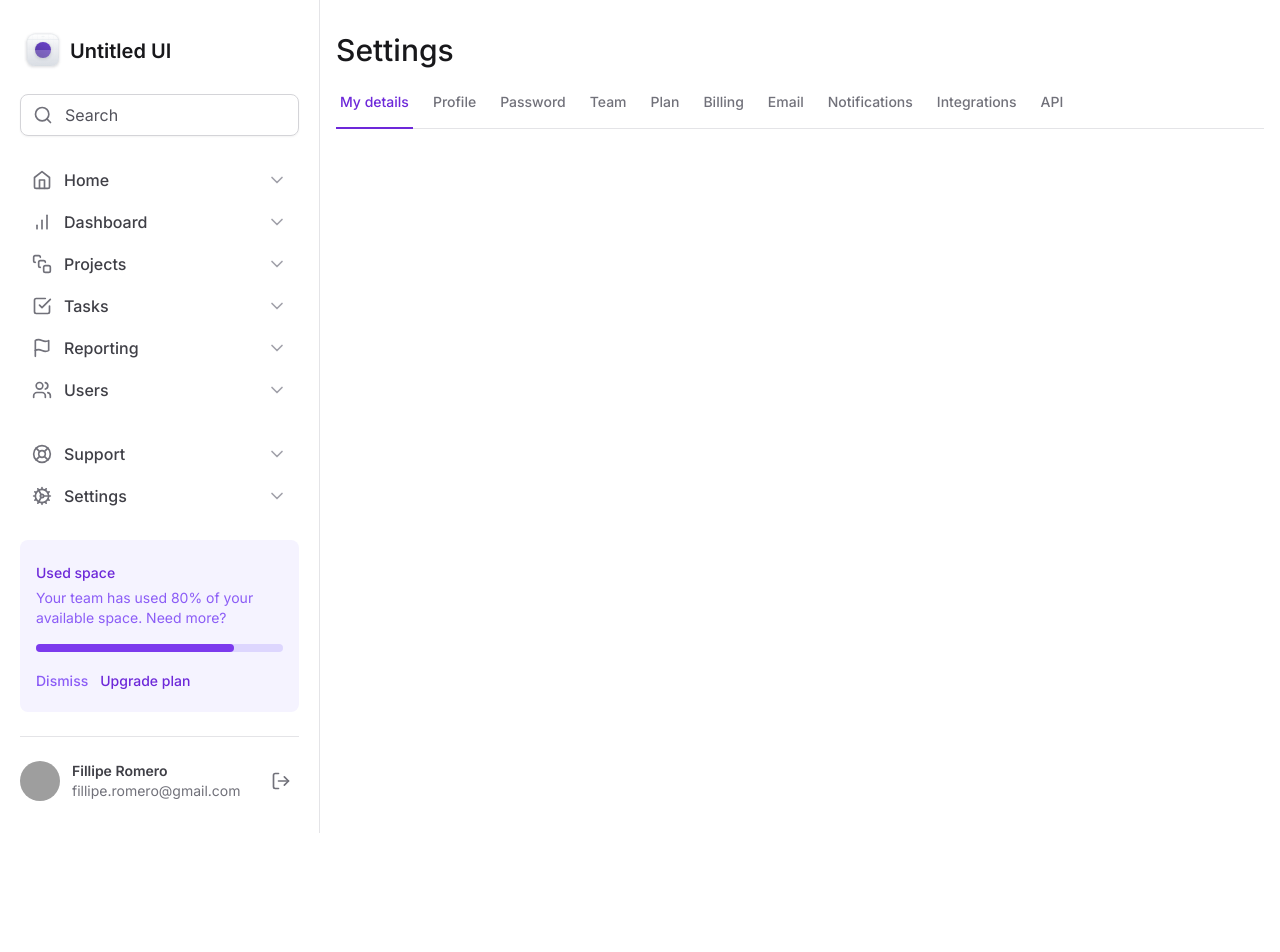
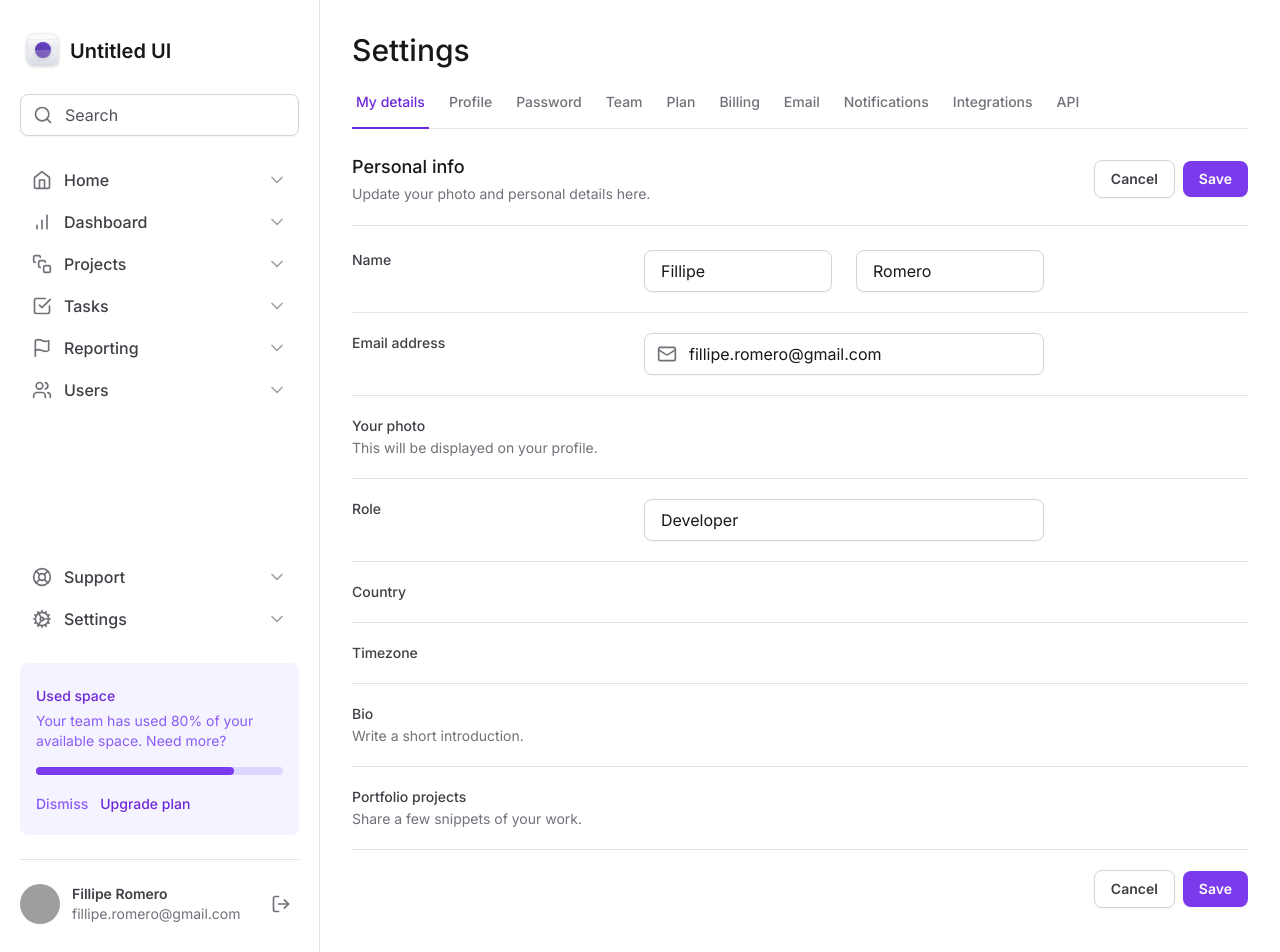
Before and after one commit to filliperomero/tailwind-dashboard, a Next.js app: page / in a window 1280 px wide. Shown: the top 952 px of the page. Before the commit the page ends 833 px from the top, so only its background shows below. Built offline with nearby package versions, Linux system fonts and the light colour scheme; grey boxes are pictures that could not be loaded.

Commit message:
Add basic form layout

```diff
--- a/src/app/layout.tsx
+++ b/src/app/layout.tsx
@@ -20,7 +20,7 @@
       <body className={inter.className}>
         <div className="grid min-h-screen grid-cols-app">
           <Sidebar />
-          <main className="px-4 pb-12 pt-8">{children}</main>
+          <main className="px-8 pb-12 pt-8">{children}</main>
         </div>
       </body>
     </html>
--- a/src/app/page.tsx
+++ b/src/app/page.tsx
@@ -1,4 +1,6 @@
 import { SettingsTabs } from '@/components/SettingsTabs'
+import * as Input from '@/components/Input'
+import { Mail } from 'lucide-react'
 
 export default function Home() {
   return (
@@ -6,6 +8,158 @@
       <h1 className="text-3xl font-medium text-zinc-900">Settings</h1>
 
       <SettingsTabs />
+
+      <div className="mt-6 flex flex-col">
+        <div className="flex items-center justify-between border-b border-zinc-200 pb-5">
+          <div className="space-y-1">
+            <h2 className="text-lg font-medium text-zinc-900">Personal info</h2>
+            <span className="text-sm text-zinc-500">
+              Update your photo and personal details here.
+            </span>
+          </div>
+          <div className="flex items-center gap-2">
+            <button
+              type="button"
+              className="rounded-lg border border-zinc-300 px-4 py-2 text-sm font-semibold text-zinc-700 shadow-sm hover:bg-zinc-50"
+            >
+              Cancel
+            </button>
+            <button
+              type="submit"
+              form="settings"
+              className="rounded-lg bg-violet-600 px-4 py-2 text-sm font-semibold text-white shadow-sm hover:bg-violet-700"
+            >
+              Save
+            </button>
+          </div>
+        </div>
+
+        <form
+          id="settings"
+          action=""
+          className="mt-6 flex w-full flex-col gap-5 divide-y divide-zinc-200"
+        >
+          <div className="grid-cols-form grid gap-3">
+            <label
+              htmlFor="firstName"
+              className="text-sm font-medium text-zinc-700"
+            >
+              Name
+            </label>
+            <div className="grid grid-cols-2 gap-6">
+              <Input.Root>
+                <Input.Control id="firstName" defaultValue="Fillipe" />
+              </Input.Root>
+
+              <Input.Root>
+                <Input.Control defaultValue="Romero" />
+              </Input.Root>
+            </div>
+          </div>
+
+          <div className="grid-cols-form grid gap-3 pt-5">
+            <label
+              htmlFor="email"
+              className="text-sm font-medium text-zinc-700"
+            >
+              Email address
+            </label>
+
+            <Input.Root>
+              <Input.Prefix>
+                <Mail className="h-5 w-5 text-zinc-500" />
+              </Input.Prefix>
+              <Input.Control
+                id="email"
+                type="email"
+                defaultValue="fillipe.romero@gmail.com"
+              />
+            </Input.Root>
+          </div>
+
+          <div className="grid-cols-form grid gap-3 pt-5">
+            <label
+              htmlFor="photo"
+              className="text-sm font-medium text-zinc-700"
+            >
+              Your photo
+              <span className="mt-0.5 block text-sm font-normal text-zinc-500">
+                This will be displayed on your profile.
+              </span>
+            </label>
+
+            <div></div>
+          </div>
+
+          <div className="grid-cols-form grid gap-3 pt-5">
+            <label htmlFor="role" className="text-sm font-medium text-zinc-700">
+              Role
+            </label>
+
+            <Input.Root>
+              <Input.Control id="role" defaultValue="Developer" />
+            </Input.Root>
+          </div>
+
+          <div className="grid-cols-form grid gap-3 pt-5">
+            <label
+              htmlFor="country"
+              className="text-sm font-medium text-zinc-700"
+            >
+              Country
+            </label>
+          </div>
+
+          <div className="grid-cols-form grid gap-3 pt-5">
+            <label
+              htmlFor="timezone"
+              className="text-sm font-medium text-zinc-700"
+            >
+              Timezone
+            </label>
+          </div>
+
+          <div className="grid-cols-form grid gap-3 pt-5">
+            <label htmlFor="bio" className="text-sm font-medium text-zinc-700">
+              Bio
+              <span className="mt-0.5 block text-sm font-normal text-zinc-500">
+                Write a short introduction.
+              </span>
+            </label>
+
+            <div></div>
+          </div>
+
+          <div className="grid-cols-form grid gap-3 pt-5">
+            <label
+              htmlFor="portfolio"
+              className="text-sm font-medium text-zinc-700"
+            >
+              Portfolio projects
+              <span className="mt-0.5 block text-sm font-normal text-zinc-500">
+                Share a few snippets of your work.
+              </span>
+            </label>
+
+            <div></div>
+          </div>
+
+          <div className="flex items-center justify-end gap-2 pt-5">
+            <button
+              type="button"
+              className="rounded-lg border border-zinc-300 px-4 py-2 text-sm font-semibold text-zinc-700 shadow-sm hover:bg-zinc-50"
+            >
+              Cancel
+            </button>
+            <button
+              type="submit"
+              className="rounded-lg bg-violet-600 px-4 py-2 text-sm font-semibold text-white shadow-sm hover:bg-violet-700"
+            >
+              Save
+            </button>
+          </div>
+        </form>
+      </div>
     </>
   )
 }
--- a/tailwind.config.ts
+++ b/tailwind.config.ts
@@ -7,6 +7,7 @@
       gridTemplateColumns: {
         app: 'minmax(18rem, 20rem) 1fr',
         profile: 'max-content 1fr max-content',
+        form: 'minmax(7.5rem, 17.5rem) minmax(25rem, 1fr) minmax(0, 15rem)',
       },
     },
   },
```
